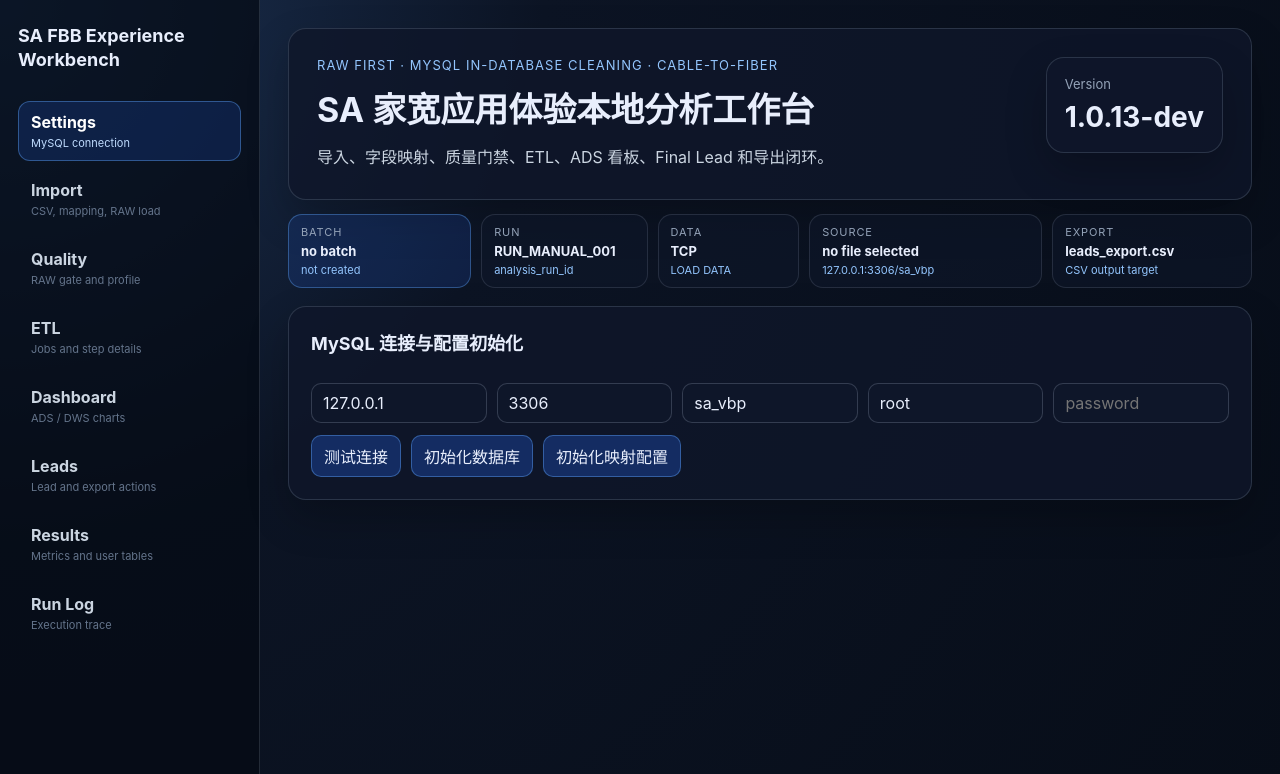
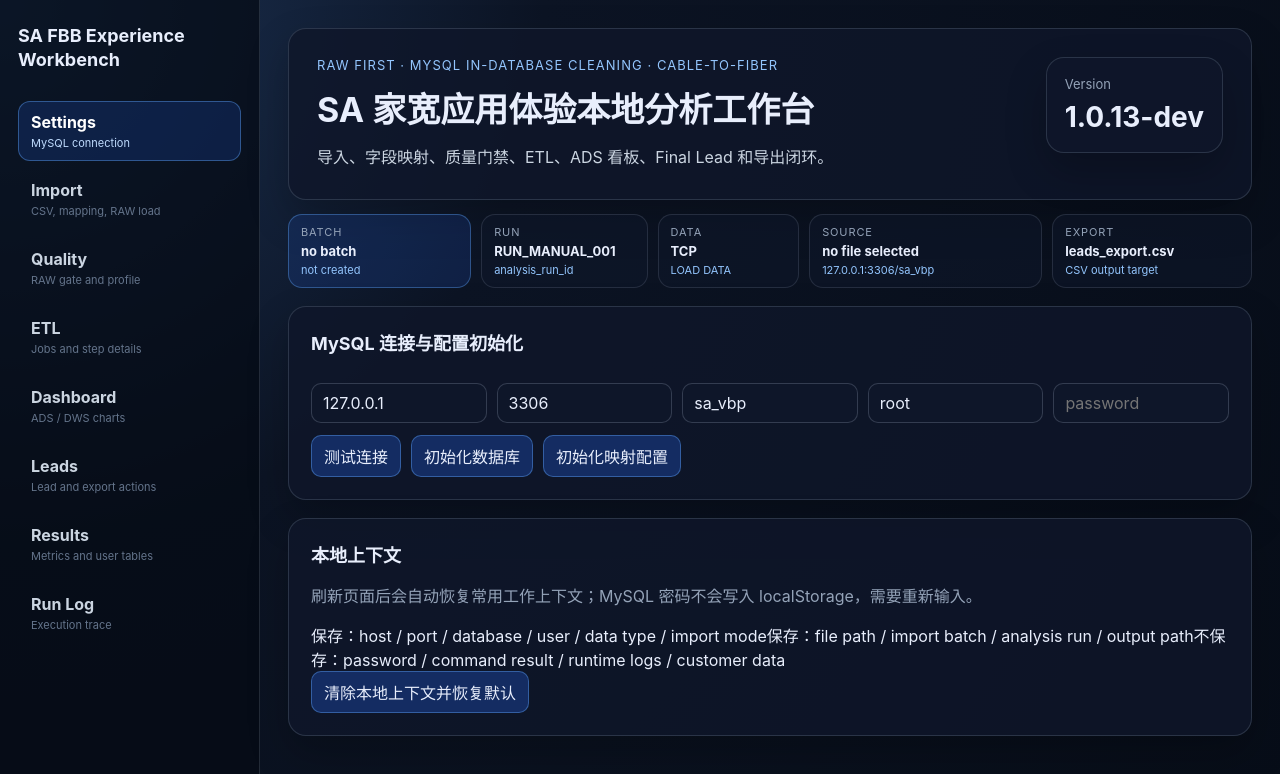
Before and after one commit to zhou-yang-personal/sa-fbb-experience-workbench, a React (Vite) app: page / in a window 1280 px wide. Shown: the top 774 px of the page. Built offline with nearby package versions, Linux system fonts and the light colour scheme.

Commit message:
feat: add local context controls to settings

```diff
--- a/src/features/workbench/ConnectionPanel.tsx
+++ b/src/features/workbench/ConnectionPanel.tsx
@@ -5,10 +5,12 @@ type Props = {
   settings: MySqlSettings;
   setSettings: (settings: MySqlSettings) => void;
   runAction: (label: string, action: () => Promise<unknown>) => Promise<unknown>;
+  clearPersistedContext: () => void;
 };
 
-export function ConnectionPanel({ settings, setSettings, runAction }: Props) {
+export function ConnectionPanel({ settings, setSettings, runAction, clearPersistedContext }: Props) {
   return (
+    <section className="workbench-section-stack">
       <section className="panel form-panel">
         <h2>MySQL 连接与配置初始化</h2>
         <div className="form-grid">
@@ -24,5 +26,21 @@ export function ConnectionPanel({ settings, setSettings, runAction }: Props) {
           <button onClick={() => runAction('config_seed_defaults', () => workbenchApi.seedConfig(settings))}>初始化映射配置</button>
         </div>
       </section>
+
+      <section className="panel persistence-panel">
+        <div>
+          <h2>本地上下文</h2>
+          <p className="muted-row">刷新页面后会自动恢复常用工作上下文；MySQL 密码不会写入 localStorage，需要重新输入。</p>
+        </div>
+        <div className="persistence-grid">
+          <span>保存：host / port / database / user / data type / import mode</span>
+          <span>保存：file path / import batch / analysis run / output path</span>
+          <span>不保存：password / command result / runtime logs / customer data</span>
+        </div>
+        <div className="action-row">
+          <button type="button" onClick={clearPersistedContext}>清除本地上下文并恢复默认</button>
+        </div>
+      </section>
+    </section>
   );
 }
```
Lines whose indentation alone changed are shown as unchanged.
